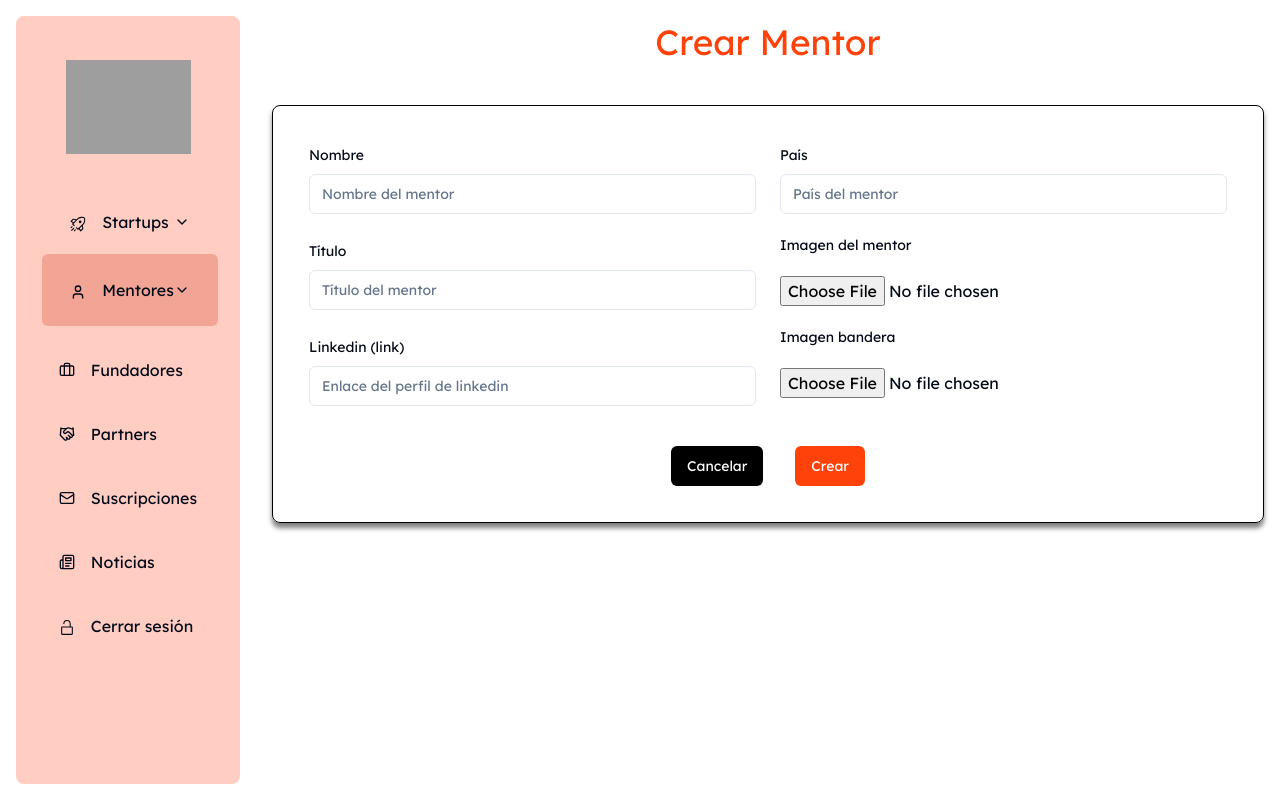
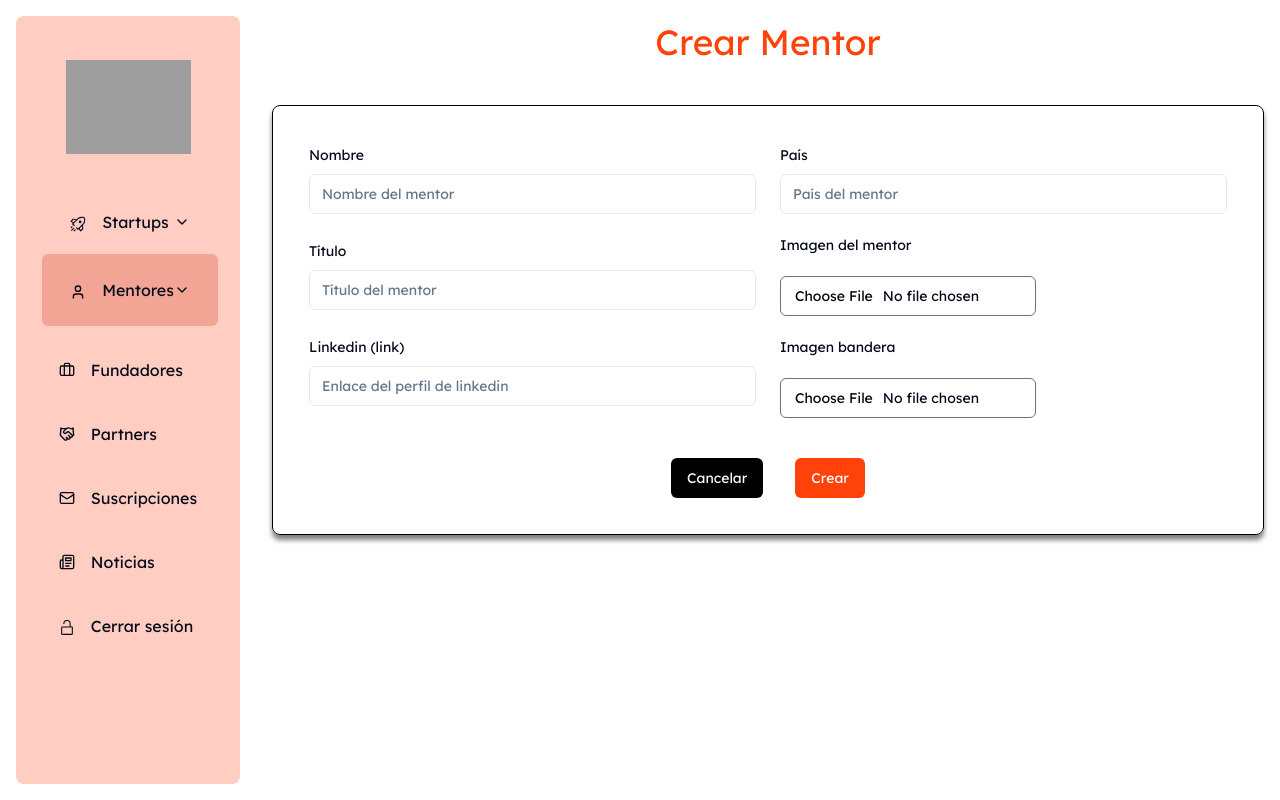
Before and after one commit to BelenA25/pista8-admin, a Next.js app: page /mentors/create in a window 1280 px wide. Built offline with nearby package versions, Linux system fonts and the light colour scheme; no server answers; sample sign-in values are in the browser's storage; grey boxes are pictures that could not be loaded.

Commit message:
The mentors form was improved

```diff
--- a/src/components/MentorForm.tsx
+++ b/src/components/MentorForm.tsx
@@ -10,6 +10,8 @@ import { ChangeEvent, useEffect, useState } from "react";
 import { createItem, getItemById, updateItem, uploadImage } from "@/shared/api/services/itemService";
 import { MentorFormValues, mentorSchema } from "@/shared/api/validation/mentorSchema";
 import { TextField } from "./TextField";
+import { set } from "firebase/database";
+import { Input } from "./ui/input";
 
 const TYPE = 'mentors'
 
@@ -56,8 +58,12 @@ export default function MentorsForm({ mentorId }: MentorFormProps) {
             const file = e.target.files[0];
             if (type === 'mentor') {
                 setMentorImage(file);
+                const previewUrl = URL.createObjectURL(file);
+                setMentorImageUrl(previewUrl);
             } else if (type === 'flag') {
                 setFlagImage(file);
+                const previewUrl = URL.createObjectURL(file);
+                setFlagImageUrl(previewUrl);
             }
         }
     };
@@ -121,19 +127,24 @@ export default function MentorsForm({ mentorId }: MentorFormProps) {
                             {mentorImageUrl && (
                                 <div className="mb-4">
                                     <img src={mentorImageUrl} alt="Mentor" className="w-32 h-32 object-cover border rounded-lg" />
-                                    <input type="file" onChange={(e) => handleFileChange(e, 'mentor')} accept="image/*" />
                                 </div>
                             )}
-                            {!mentorImageUrl && <input type="file" onChange={(e) => handleFileChange(e, 'mentor')} accept="image/*" />}
-
+                            <Input
+                                className="w-64 p-2 text-sm border border-gray-500"
+                                type="file"
+                                onChange={(e) => handleFileChange(e, 'mentor')}
+                                accept="image/*" />
                             <FormLabel>Imagen bandera</FormLabel>
                             {flagImageUrl && (
                                 <div className="mb-4">
                                     <img src={flagImageUrl} alt="Bandera" className="w-32 h-32 object-cover border rounded-lg" />
-                                    <input type="file" onChange={(e) => handleFileChange(e, 'flag')} accept="image/*" />
                                 </div>
                             )}
-                            {!flagImageUrl && <input type="file" onChange={(e) => handleFileChange(e, 'flag')} accept="image/*" />}
+                            <Input
+                                className="w-64 p-2 text-sm border border-gray-500"
+                                type="file"
+                                onChange={(e) => handleFileChange(e, 'flag')}
+                                accept="image/*" />
                         </div>
                     </div>
                     <div className="flex justify-center mt-4 space-x-8">
--- a/src/components/StartupForm.tsx
+++ b/src/components/StartupForm.tsx
@@ -129,7 +129,11 @@ export default function StartupForm({ startupId }: StartupFormProps) {
                                 />
                             </div>
                         )}
-                        <Input type="file" onChange={handleFileChange} accept="image/*" />
+                        <Input
+                            className="w-64 p-2 text-sm border border-gray-500"
+                            type="file"
+                            onChange={handleFileChange}
+                            accept="image/*" />
                     </div>
                     <div className="flex justify-center mt-4 space-x-8">
                         <Button
```
